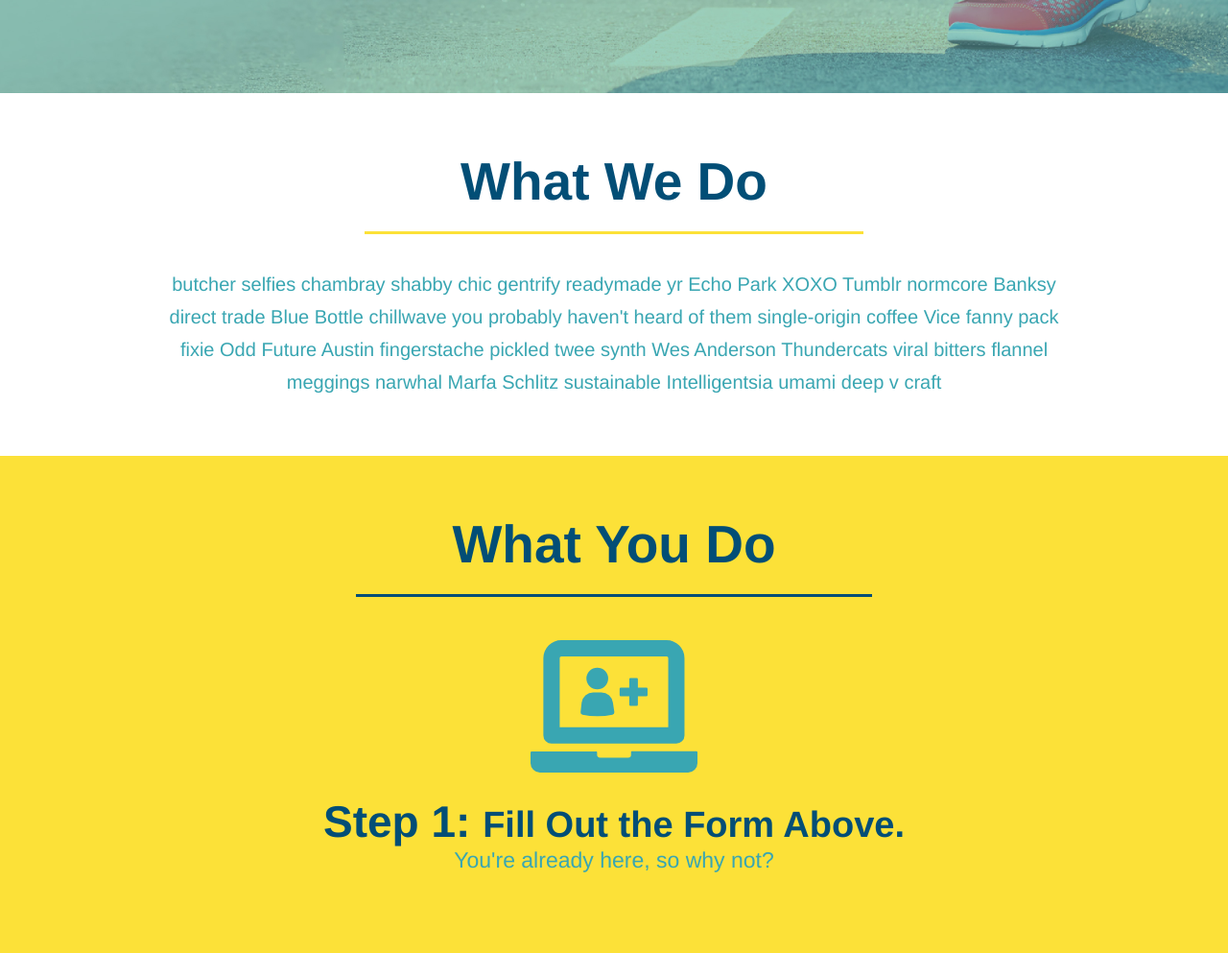
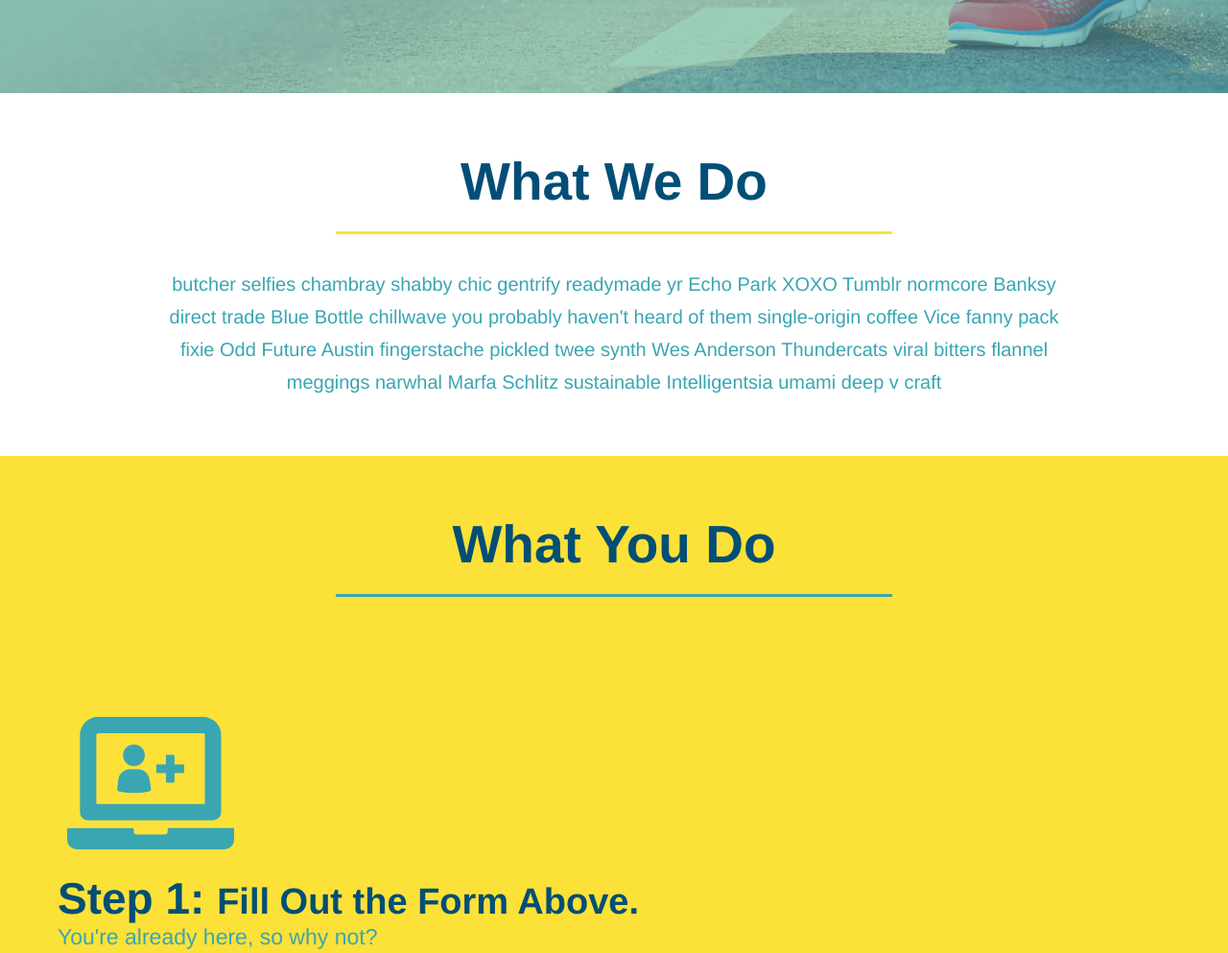
Before and after one commit to goodwinamundson/run-buddy, a plain HTML site: page index.html in a window 1280 px wide. Shown: the part 621-1614 px from the top of the page at 96% size. Drawn offline with Linux system fonts and the light colour scheme; files whose address does not match are found by name.

Commit message:
add flex properties to css

```diff
--- a/assets/css/style.css
+++ b/assets/css/style.css
@@ -137,30 +137,27 @@ section {
 }
 /* HERO STYLES END */
 
-.intro {
-  text-align: center;
-}
-
 .intro p {
   line-height: 1.7;
   color: #39a6b2;
   width: 80%;
   font-size: 20px;
   margin: 0 auto;
+  text-align: center;
 }
 
 .steps {
-  text-align: center;
   background: #fce138;
 }
 
 .section-title {
   font-size: 55px;
   color: #024e76;
-  margin-bottom: 35px;
-  padding: 0 100px 20px 100px;
-  display: inline-block;
   border-bottom: 3px solid;
+  padding-bottom: 20px;
+  text-align: center;
+  margin: 0 auto 35px auto;
+  width: 50%;
 }
 
 .primary-border {
@@ -195,7 +192,6 @@ section {
 }
 
 .trainers {
-  text-align: center;
 }
 
 .trainer {
@@ -216,14 +212,6 @@ section {
   width: 65%;
 }
 
-.text-left {
-  text-align: left;
-}
-
-.text-right {
-  text-align: right;
-}
-
 .trainer-bio h3 {
   font-size: 32px;
   margin-bottom: 8px;
@@ -241,7 +229,6 @@ section {
 
 .contact{
   background: #024e76;
-  text-align: center;
 }
 
 .contact h2 {
@@ -273,9 +260,20 @@ section {
   font-size: 20px;
   font-style: normal;
 }
+/* REACH OUT STYLES END */
 
 .contact-info a {
   color: #fce138;
 }
 
-/* REACH OUT STYLES END */
+.text-left {
+  text-align: left;
+}
+
+.text-right {
+  text-align: right;
+}
+
+.flex-row {
+  display: flex;
+}
--- a/index.html
+++ b/index.html
@@ -82,16 +82,23 @@
 
     <!-- "what we do" section -->
     <section id="what-we-do" class="intro">
-        <h2 class="section-title primary-border">What We Do</h2>
+        <div class="flex-row">
+        <h2 class="section-title primary-border">What We Do
+        </h2>
+        </div>
+        <div class="flex-row">
         <p>
             butcher selfies chambray shabby chic gentrify readymade yr Echo Park XOXO Tumblr normcore Banksy direct trade Blue Bottle chillwave you probably haven't heard of them single-origin coffee Vice fanny pack fixie Odd Future Austin fingerstache pickled twee synth Wes Anderson Thundercats viral bitters flannel meggings narwhal Marfa Schlitz sustainable Intelligentsia umami deep v craft
         </p>
+        </div>
     </section>
 
     <!-- "what you do" section -->
     <section id="what-you-do" class="steps">
-        <h2 class="section-title seconxdary-border">What You Do</h2>
-
+        <div class="flex-row">
+        <h2 class="section-title secondary-border">What You Do
+        </h2>
+        </div>
         <div>
             <img src="./assets/images/step-1.svg" alt="" />
             <h3>Step 1: <span>Fill Out the Form Above.</span></h3>
@@ -119,9 +126,11 @@
 
     <!-- "your trainers" section -->
     <section id="your-trainers" class="trainers">
+        <div class="flex-row">
         <h2 class="section-title primary-border">
             Meet the Trainers
           </h2>
+        </div>
           <article class="trainer">
             <img src="./assets/images/trainer-1.jpg" alt="Arron Stephens in his workout clothes, ready to pump iron" />
             <div class="trainer-bio text-left">
@@ -160,7 +169,10 @@
 
     <!-- "reach out" section -->
     <section id="reach-out" class="contact">
-        <h2 class="section-title secondary-border">Reach Out</h2>
+        <div class="flex-row">
+        <h2 class="section-title secondary-border">Reach Out
+        </h2>
+        </div>
         <div class="contact-info">
             <iframe
             src="https://www.google.com/maps/embed?pb=!1m18!1m12!1m3!1d2993.598453032886!2d2.1732301157268643!3d41.38280810424156!2m3!1f0!2f0!3f0!3m2!1i1024!2i768!4f13.1!3m3!1m2!1s0x12a4a2f836b84fed%3A0x32a276be80a3cbbf!2sC%2F%20de%20Salom%C3%B3%20ben%20Adret%2C%2015%2C%2008002%20Barcelona!5e0!3m2!1sen!2ses!4v1640100446045!5m2!1sen!2ses"
```
